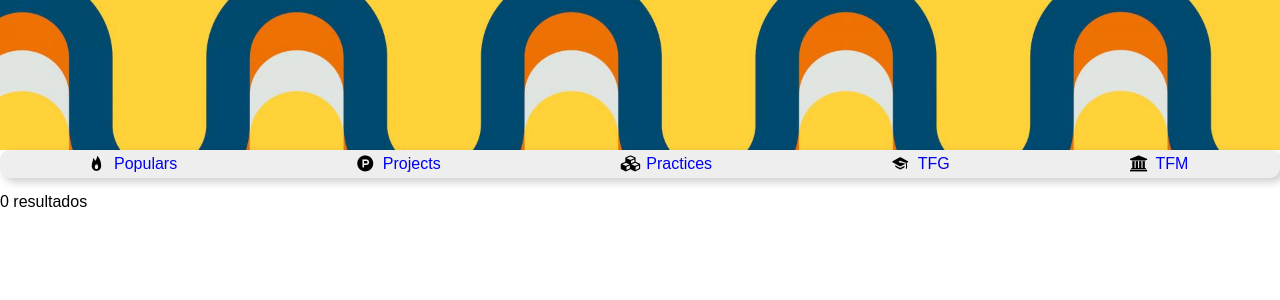
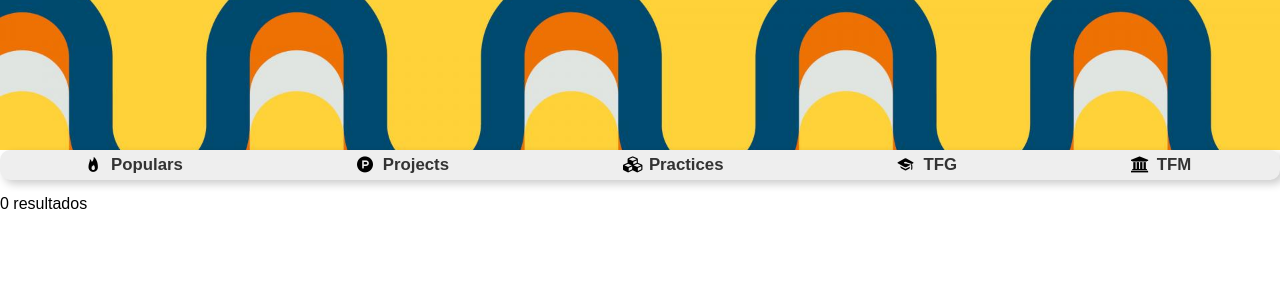
Before and after one commit to Jorgeelskizo/UA, a PHP site: page / in a window 1280 px wide. Shown: the part 64-364 px from the top of the page. Run offline with PHP 8.4, Linux system fonts and the light colour scheme; data that the repository does not hold is empty.

Commit message:
cambios varios

```diff
--- a/estilos/unificado.css
+++ b/estilos/unificado.css
@@ -894,6 +894,13 @@ body {
 
   }
 
+  .libarranav-nav a{
+    text-decoration: none;
+    color: #333;
+    font-size: 1.05em;
+    font-weight:550;
+  }
+
   @media (min-width:400px){
     .libarranav-nav > a{
         /* hace que se resalte todo cuando pasas con el raton por encima */
--- a/proyecto.php
+++ b/proyecto.php
@@ -141,7 +141,7 @@ $stmt->close();
                       FROM pdf
                       WHERE id_proyecto = $id_proyecto
                       ORDER BY id_pdf ASC
-                      LIMIT 2";
+                      LIMIT 3";
           $pdf_result = $conn->query($pdf_sql);
           if ($pdf_result->num_rows > 0) {
               while ($pdf_row = $pdf_result->fetch_assoc()) {
@@ -173,7 +173,7 @@ $stmt->close();
                       FROM archivos
                       WHERE id_trabajo = $id_proyecto
                       ORDER BY id_archivo ASC
-                      LIMIT 2";
+                      LIMIT 3";
           $img_result = $conn->query($img_sql);
           if ($img_result->num_rows > 0) {
               while ($img_row = $img_result->fetch_assoc()) {
--- a/scripts/conexion.php
+++ b/scripts/conexion.php
@@ -1,8 +1,8 @@
 <?php
 $host = 'localhost';
 $dbname = 'ua';
-$username = 'root';
-$password = 'root1'; // Asegúrate de configurar tu contraseña real de la base de datos aquí
+$username = 'UA';
+$password = 'UA'; // Asegúrate de configurar tu contraseña real de la base de datos aquí
 
 $conn = new mysqli($host, $username, $password, $dbname);
 
```
